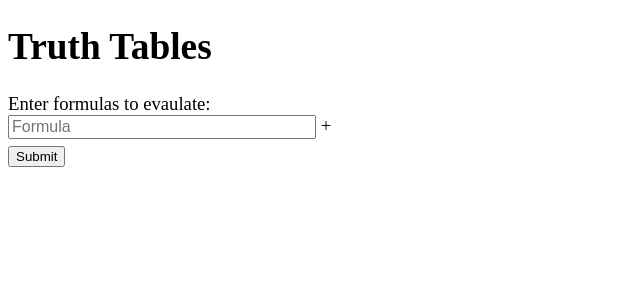
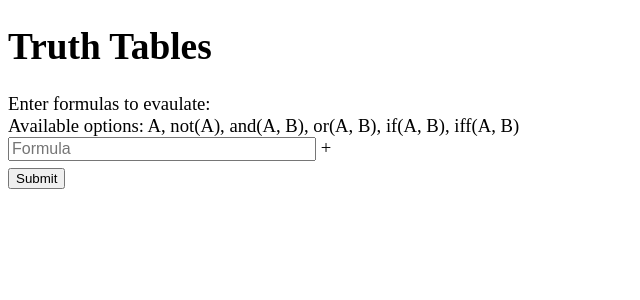
Before and after one commit to OpenReasoning/TruthTables, a Flask app: page / in a window 1280 px wide. Shown: the top 300 px of the page, without its empty margins (0-640 px from the left). Run offline with Flask 2, Linux system fonts and the light colour scheme.

Commit message:
add some help to the form

```diff
--- a/templates/form.html
+++ b/templates/form.html
@@ -6,6 +6,7 @@
 </script>
 
 <form id='formula-form' action="/submit" method="POST">
+    Available options: A, not(A), and(A, B), or(A, B), if(A, B), iff(A, B)
     <div id="formulas">
     {% for formula in formulas %}
         <input type="text" name="formula[]" value="{{ formula }}" placeholder="Formula" /><br />
```
